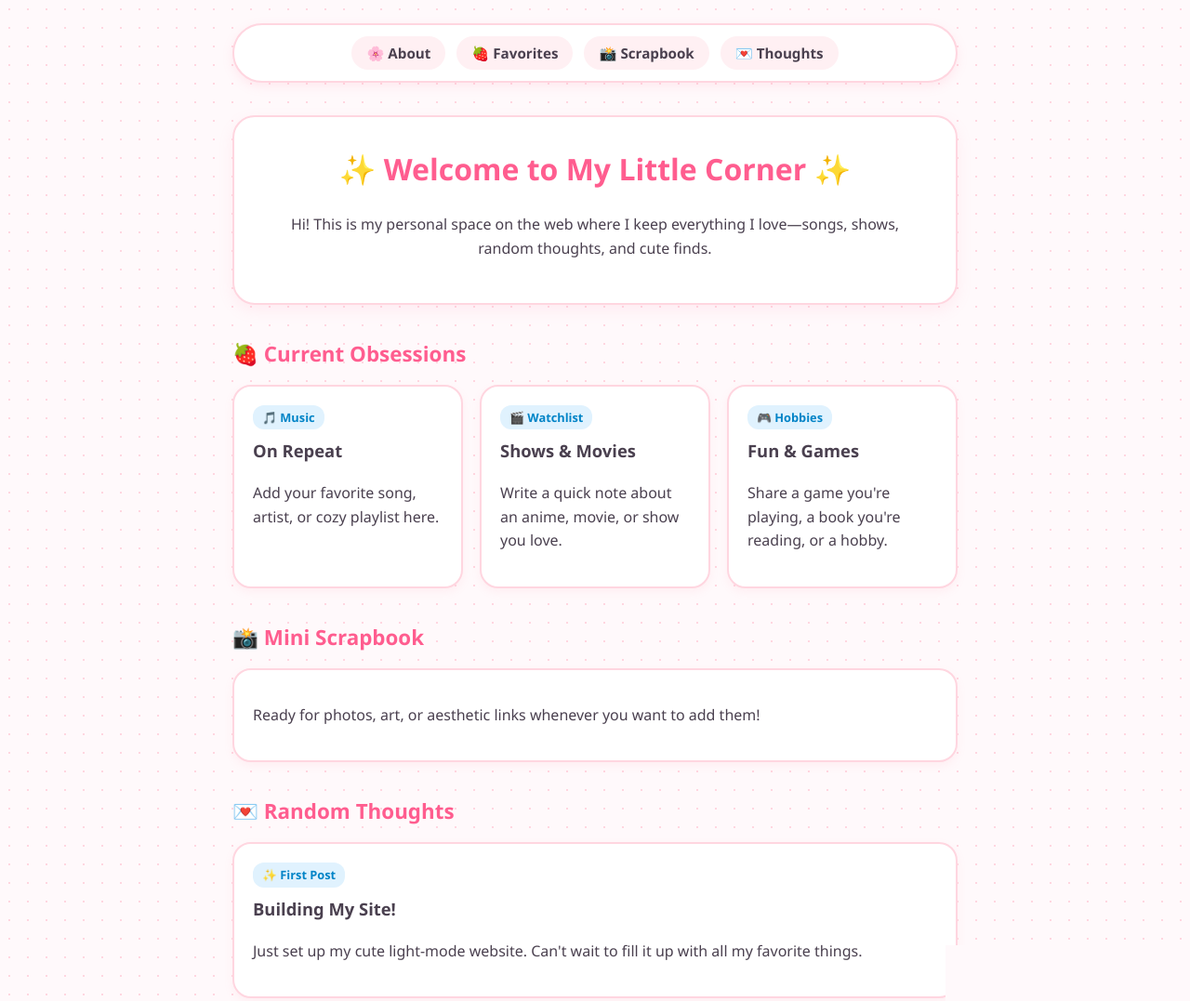
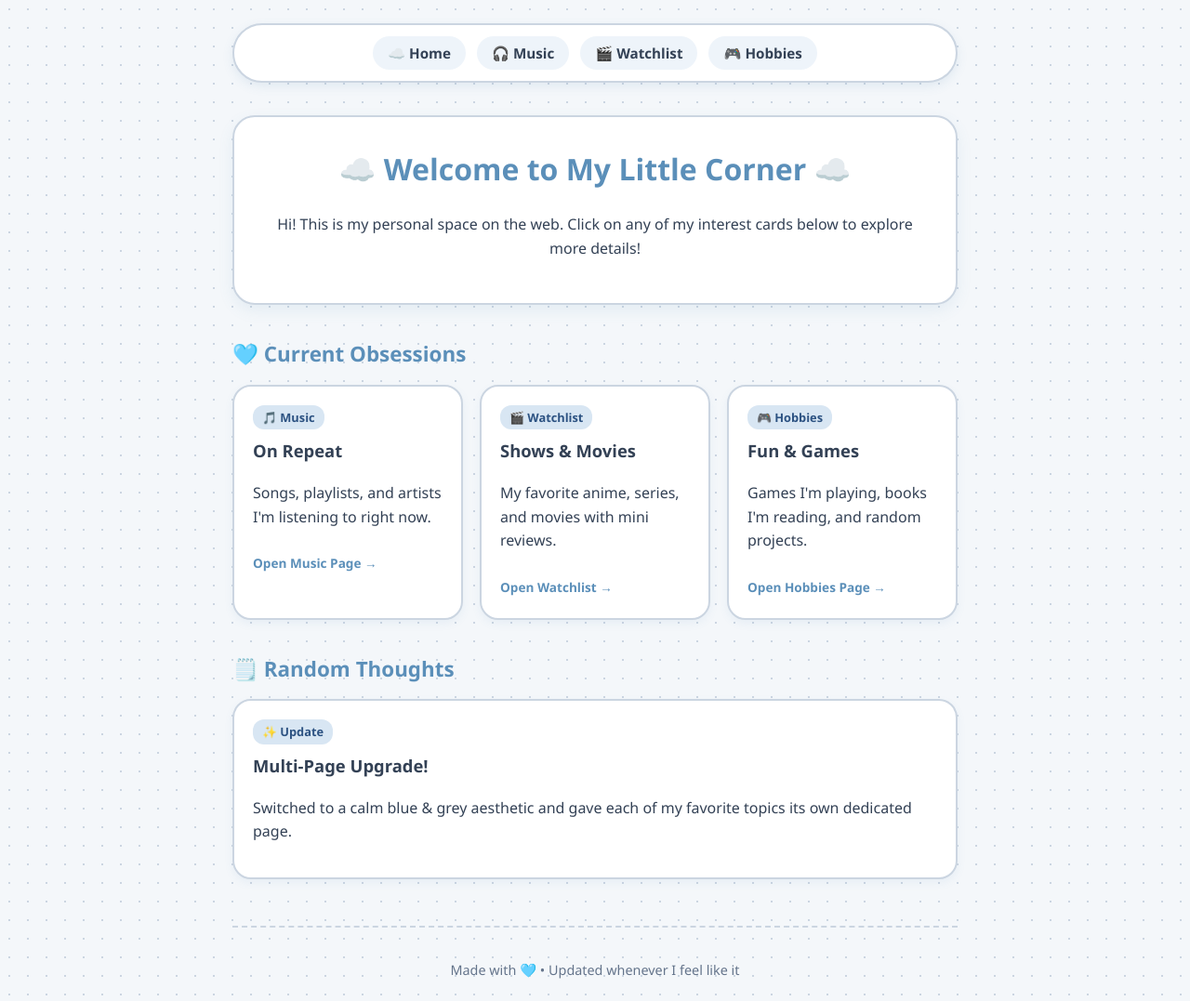
Before and after one commit to ransom9971707/myyyyyyyyyyyyy, a plain HTML site: page index.html in a window 1280 px wide. Shown: the top 1077 px of the page at 93% size. Drawn offline with Linux system fonts and the light colour scheme.

Commit message:
Update index.html

```diff
--- a/index.html
+++ b/index.html
@@ -3,207 +3,75 @@
 <head>
   <meta charset="UTF-8">
   <meta name="viewport" content="width=device-width, initial-scale=1.0">
-  <title>✨ My Cozy Space</title>
-  <style>
-    /* =========================================
-       [THEME SETTINGS] - Easy to tweak anytime!
-       ========================================= */
-    :root {
-      --bg-color: #fff9fb;        /* Soft blush cream background */
-      --card-bg: #ffffff;         /* Crisp white cards */
-      --primary-accent: #ff8fab;  /* Cute pastel pink */
-      --secondary-accent: #a2d2ff;/* Soft sky blue */
-      --text-main: #4a404f;       /* Soft dark plum (easier on eyes than black) */
-      --text-muted: #7d6e83;      /* Muted purple-gray */
-      --border-color: #ffd6e0;    /* Soft pink border */
-    }
-
-    body {
-      font-family: 'Quicksand', 'Segoe UI', Roboto, Helvetica, Arial, sans-serif;
-      background-color: var(--bg-color);
-      background-image: radial-gradient(var(--border-color) 1px, transparent 1px);
-      background-size: 20px 20px; /* Subtle cute polka-dot grid */
-      color: var(--text-main);
-      line-height: 1.6;
-      max-width: 780px;
-      margin: 0 auto;
-      padding: 25px 20px;
-    }
-
-    /* =========================================
-       [NAVIGATION BAR]
-       ========================================= */
-    nav {
-      display: flex;
-      justify-content: center;
-      flex-wrap: wrap;
-      gap: 12px;
-      background: var(--card-bg);
-      padding: 12px 20px;
-      border-radius: 50px;
-      border: 2px solid var(--border-color);
-      box-shadow: 0 4px 12px rgba(255, 143, 171, 0.15);
-      margin-bottom: 35px;
-    }
-
-    nav a {
-      color: var(--text-main);
-      background-color: #fff0f3;
-      padding: 6px 16px;
-      border-radius: 20px;
-      text-decoration: none;
-      font-weight: 700;
-      font-size: 0.95rem;
-      transition: all 0.2s ease;
-    }
-
-    nav a:hover {
-      background-color: var(--primary-accent);
-      color: #ffffff;
-      transform: translateY(-2px);
-    }
-
-    /* =========================================
-       [CARDS & SECTIONS]
-       ========================================= */
-    section, header {
-      margin-bottom: 35px;
-    }
-
-    .hero-box {
-      background: var(--card-bg);
-      border: 2px solid var(--border-color);
-      border-radius: 24px;
-      padding: 30px;
-      text-align: center;
-      box-shadow: 0 6px 16px rgba(255, 143, 171, 0.12);
-    }
-
-    h1 {
-      color: #ff5d8f;
-      margin-top: 0;
-      font-size: 2rem;
-    }
-
-    h2 {
-      color: #ff5d8f;
-      font-size: 1.4rem;
-      margin-bottom: 15px;
-      display: flex;
-      align-items: center;
-      gap: 8px;
-    }
-
-    .grid {
-      display: grid;
-      grid-template-columns: repeat(auto-fit, minmax(220px, 1fr));
-      gap: 18px;
-    }
-
-    .card {
-      background: var(--card-bg);
-      padding: 20px;
-      border-radius: 20px;
-      border: 2px solid var(--border-color);
-      box-shadow: 0 4px 10px rgba(255, 143, 171, 0.1);
-      transition: transform 0.2s ease;
-    }
-
-    .card:hover {
-      transform: translateY(-3px);
-      border-color: var(--primary-accent);
-    }
-
-    .card h3 {
-      margin-top: 0;
-      color: var(--text-main);
-      font-size: 1.15rem;
-    }
-
-    .tag {
-      display: inline-block;
-      background: #e0f2fe;
-      color: #0284c7;
-      font-size: 0.8rem;
-      font-weight: bold;
-      padding: 3px 10px;
-      border-radius: 12px;
-      margin-bottom: 8px;
-    }
-
-    footer {
-      text-align: center;
-      color: var(--text-muted);
-      font-size: 0.9rem;
-      margin-top: 50px;
-      padding-top: 20px;
-      border-top: 2px dashed var(--border-color);
-    }
-  </style>
+  <title>☁️ My Cozy Space</title>
+  <link rel="stylesheet" href="style.css">
 </head>
 <body>
 
   <!-- [SECTION: NAVIGATION] -->
   <nav>
-    <a href="#about">🌸 About</a>
-    <a href="#favorites">🍓 Favorites</a>
-    <a href="#scrapbook">📸 Scrapbook</a>
-    <a href="#diary">💌 Thoughts</a>
+    <a href="index.html">☁️ Home</a>
+    <a href="music.html">🎧 Music</a>
+    <a href="watchlist.html">🎬 Watchlist</a>
+    <a href="hobbies.html">🎮 Hobbies</a>
   </nav>
 
   <!-- [SECTION: HERO / INTRO] -->
-  <header id="about" class="hero-box">
-    <h1>✨ Welcome to My Little Corner ✨</h1>
-    <p>Hi! This is my personal space on the web where I keep everything I love—songs, shows, random thoughts, and cute finds.</p>
+  <header class="hero-box">
+    <h1>☁️ Welcome to My Little Corner ☁️</h1>
+    <p>Hi! This is my personal space on the web. Click on any of my interest cards below to explore more details!</p>
   </header>
 
-  <!-- [SECTION: FAVORITES] -->
+  <!-- [SECTION: CLICKABLE INTEREST BLOCKS] -->
   <section id="favorites">
-    <h2>🍓 Current Obsessions</h2>
+    <h2>🩵 Current Obsessions</h2>
     <div class="grid">
 
+      <!-- Card 1 -> Links to music.html -->
+      <a href="music.html" class="card-link">
         <div class="card">
           <span class="tag">🎵 Music</span>
           <h3>On Repeat</h3>
-        <p>Add your favorite song, artist, or cozy playlist here.</p>
+          <p>Songs, playlists, and artists I'm listening to right now.</p>
+          <span class="click-hint">Open Music Page →</span>
         </div>
+      </a>
 
+      <!-- Card 2 -> Links to watchlist.html -->
+      <a href="watchlist.html" class="card-link">
         <div class="card">
           <span class="tag">🎬 Watchlist</span>
           <h3>Shows & Movies</h3>
-        <p>Write a quick note about an anime, movie, or show you love.</p>
+          <p>My favorite anime, series, and movies with mini reviews.</p>
+          <span class="click-hint">Open Watchlist →</span>
         </div>
+      </a>
 
+      <!-- Card 3 -> Links to hobbies.html -->
+      <a href="hobbies.html" class="card-link">
         <div class="card">
           <span class="tag">🎮 Hobbies</span>
           <h3>Fun & Games</h3>
-        <p>Share a game you're playing, a book you're reading, or a hobby.</p>
+          <p>Games I'm playing, books I'm reading, and random projects.</p>
+          <span class="click-hint">Open Hobbies Page →</span>
         </div>
+      </a>
 
-    </div>
-  </section>
-
-  <!-- [SECTION: SCRAPBOOK / GALLERY] -->
-  <section id="scrapbook">
-    <h2>📸 Mini Scrapbook</h2>
-    <div class="card">
-      <p>Ready for photos, art, or aesthetic links whenever you want to add them!</p>
     </div>
   </section>
 
   <!-- [SECTION: THOUGHTS / DIARY] -->
   <section id="diary">
-    <h2>💌 Random Thoughts</h2>
+    <h2>🗒️ Random Thoughts</h2>
     <div class="card">
-      <span class="tag">✨ First Post</span>
-      <h3>Building My Site!</h3>
-      <p>Just set up my cute light-mode website. Can't wait to fill it up with all my favorite things.</p>
+      <span class="tag">✨ Update</span>
+      <h3>Multi-Page Upgrade!</h3>
+      <p>Switched to a calm blue & grey aesthetic and gave each of my favorite topics its own dedicated page.</p>
     </div>
   </section>
 
-  <!-- [SECTION: FOOTER] -->
   <footer>
-    <p>Made with 💖 • Updated whenever I feel like it</p>
+    <p>Made with 🩵 • Updated whenever I feel like it</p>
   </footer>
 
 </body>
```
Lines whose indentation alone changed are shown as unchanged.
